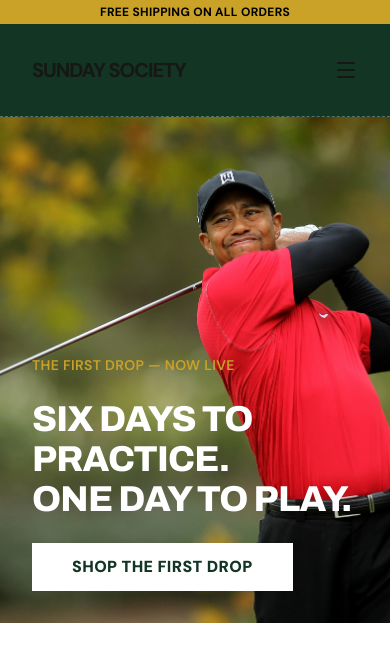
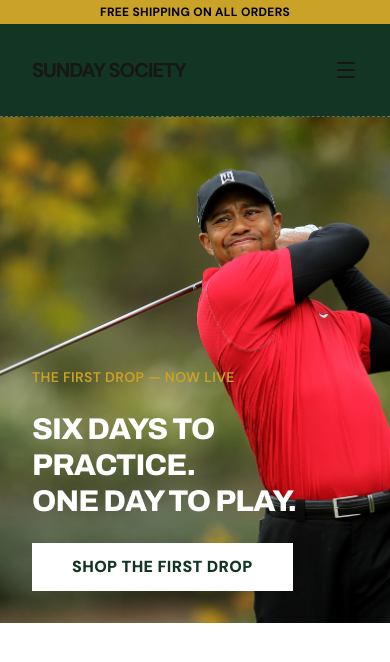
Before and after one commit to zack6yuan/sunday_society, a Next.js app: page / in a window 390 px wide. Shown: the top 662 px of the page. Built offline with nearby package versions, Linux system fonts and the light colour scheme.

Commit message:
fix: lower hero text size on mobile

```diff
--- a/app/components/Hero.tsx
+++ b/app/components/Hero.tsx
@@ -7,7 +7,7 @@
       <div className="relative z-10 flex h-full items-end px-8 pb-8">
         <div className="flex flex-col items-start gap-6">
           <span className="font-sans tracking-wide text-gold font-semibold text-sm">THE FIRST DROP — NOW LIVE</span>
-          <h1 className="text-4xl md:text-6xl lg:text-7xl font-display font-extrabold text-white">
+          <h1 className="text-3xl md:text-6xl lg:text-7xl font-display font-extrabold text-white">
             SIX DAYS TO PRACTICE. <br /> ONE DAY TO PLAY.
           </h1>
           <button
```
